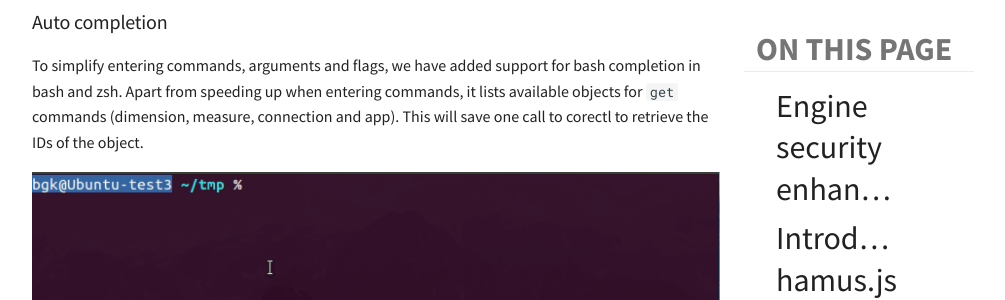
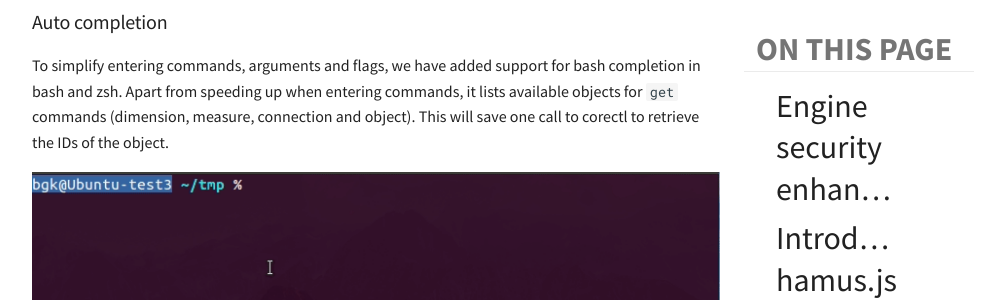
Before and after one commit to qlik-oss/core-website, an MkDocs documentation site: the page built from docs/updates/2019-03.md, in a window 1280 px wide and 900 px high, scrolled down 1652 px. Shown: the part 154-454 px from the top of the window, without its empty margins (264-1269 px from the left). Built offline with MkDocs 1.6.1 and Material for MkDocs 9.7.7, drawn with Linux system fonts in a browser that asks for light colours; nearby versions of some CDN libraries; library files that are not in the unit come from our copies; comment, search, counter and statistics services are not loaded; some of the changed text lies outside the part shown.

Commit message:
Review fixes

```diff
--- a/docs/updates/2019-03.md
+++ b/docs/updates/2019-03.md
@@ -44,7 +44,7 @@ couple of requested features in the latest 0.5.0 release.
 
 To simplify entering commands, arguments and flags, we have added support for bash completion in bash and zsh. Apart
 from speeding up when entering commands, it lists available objects for `get` commands (dimension, measure, connection
-and app). This will save one call to corectl to retrieve the IDs of the object.
+and object). This will save one call to corectl to retrieve the IDs of the object.
 
 ![screenshot](../images/corectl-bash-completion.gif)
 
```
Also changed, not shown: other parts of docs/updates/2019-03.md (+1 -1 lines).
